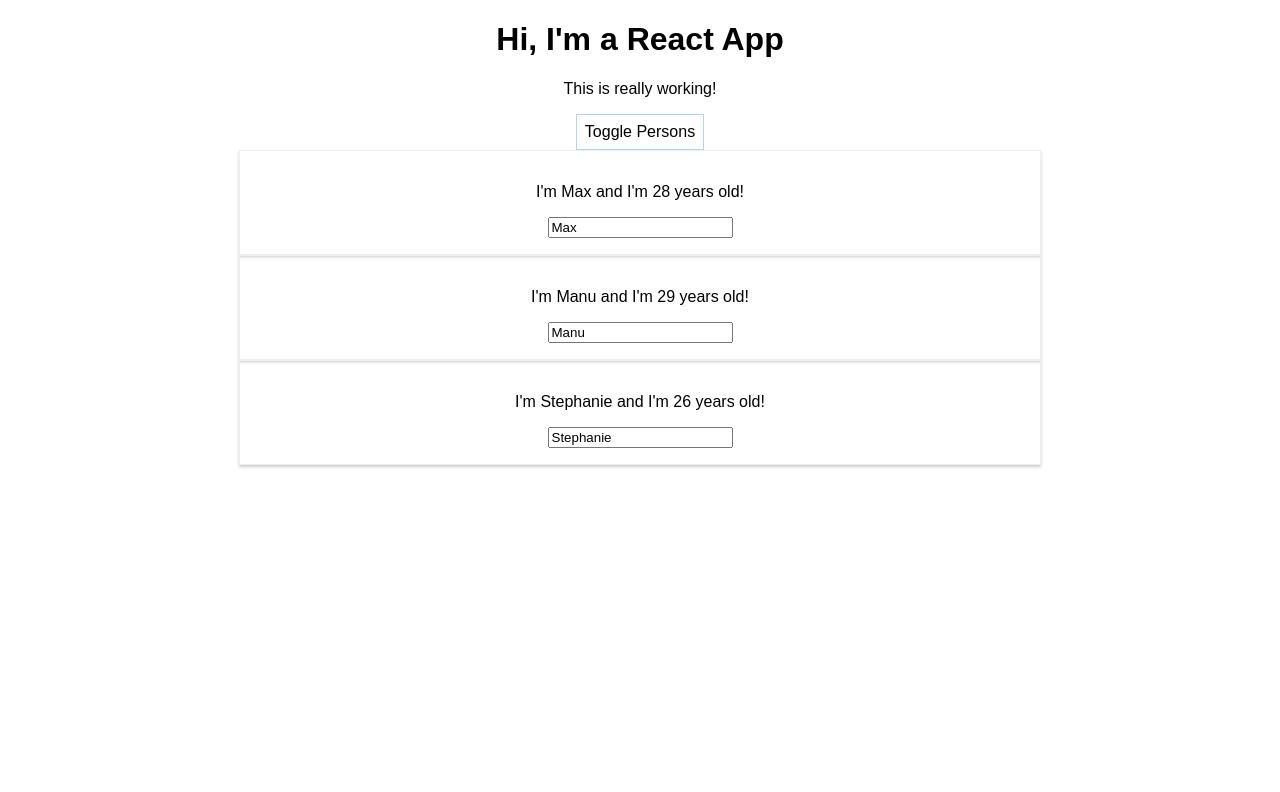
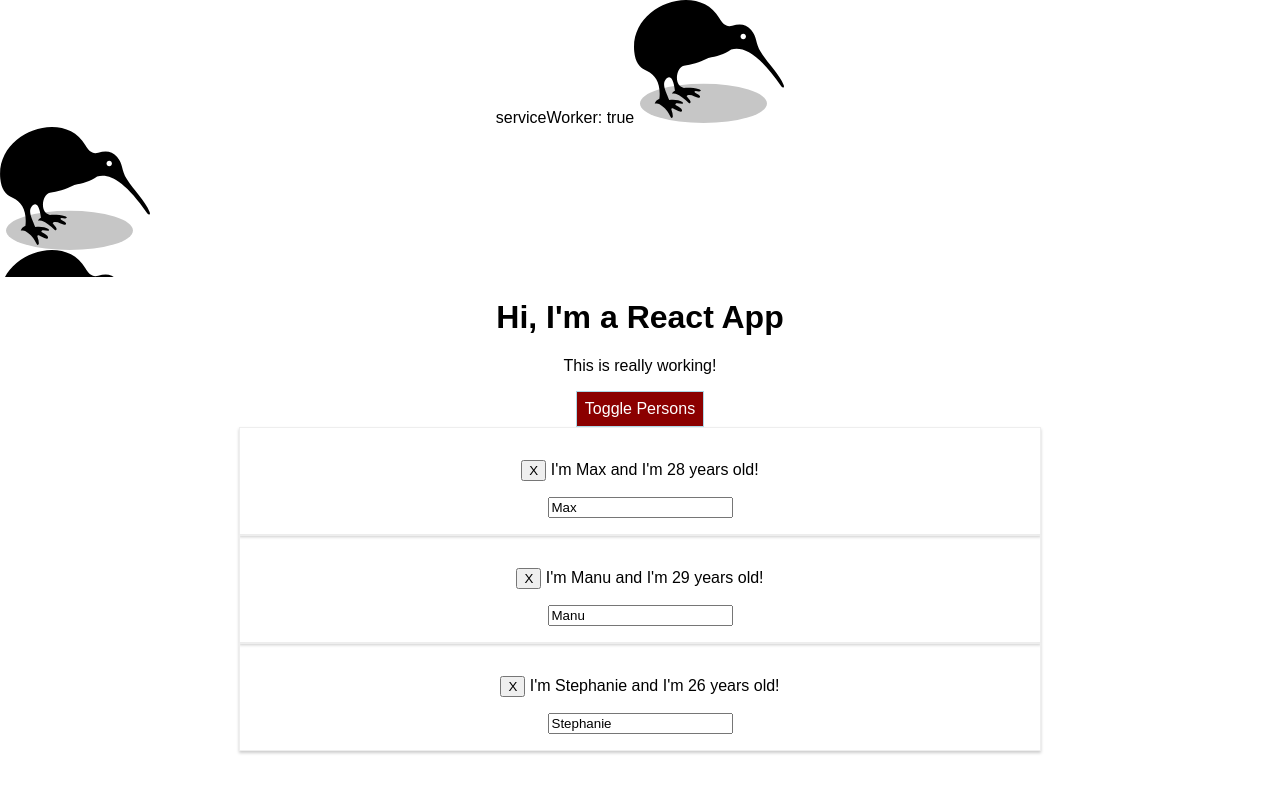
Before and after one commit to skripnike/react-complete-guide, a React (Create React App) app: page / in a window 1280 px wide. Shown: the top 792 px of the page. Built offline with nearby package versions, Linux system fonts and the light colour scheme.

Commit message:
style react components

```diff
--- a/src/App.css
+++ b/src/App.css
@@ -1,3 +1,18 @@
 .App {
   text-align: center;
 }
+
+.Logo {
+  background-image: url('./kiwi.svg');
+  background-size: contain;
+  height: 150px;
+  width: 150px;
+}
+
+.red {
+  color: darkred;
+}
+
+.bold {
+  font-weight: bold;
+}
--- a/src/App.js
+++ b/src/App.js
@@ -1,6 +1,7 @@
 import React, { Component } from 'react';
 import './App.css';
 import Person from './Person/Person';
+import logo from './kiwi.svg';
 
 class App extends Component {
   state = {
@@ -39,8 +40,8 @@ class App extends Component {
   }
 
   render() {
-    const styleBtn = {
-      backgroundColor: '#fff',
+    let styleBtn = {
+      backgroundColor: 'lightgreen',
       font: 'inherit',
       border: '1px solid lightblue',
       padding: '8px',
@@ -62,12 +63,26 @@ class App extends Component {
           })}
         </div>
       );
+
+      styleBtn.backgroundColor = 'darkred';
+      styleBtn.color = '#fff';
+    }
+
+    let btnClasses = [];
+    if (this.state.persons.length <= 2) {
+      btnClasses.push('red'); // ["red"]
+    }
+    if (this.state.persons.length <= 1) {
+      btnClasses.push('bold'); // ["red", "bold"]
     }
 
     return (
       <div className="App">
+        serviceWorker: {('serviceWorker' in navigator) ? 'true' : 'false'}
+        <img src={logo} alt="Logo" width="150" />
+        <div className="Logo" />
         <h1>Hi, I'm a React App</h1>
-        <p>This is really working!</p>
+        <p className={btnClasses.join(' ')}>This is really working!</p>
         <button
           onClick={this.togglePersonsHandler}
           style={styleBtn}>Toggle Persons</button>
--- a/src/Person/Person.js
+++ b/src/Person/Person.js
@@ -4,7 +4,7 @@ import './Person.css';
 const person = (props) => {
   return (
     <div className="Person">
-      <p onClick={props.click}>I'm {props.name} and I'm {props.age} years old!</p>
+      <p><button onClick={props.click}>X</button> I'm {props.name} and I'm {props.age} years old!</p>
       <p>{props.children}</p>
       <input type="text" onChange={props.changed} value={props.name} />
     </div>
```
Also changed, not shown: src/kiwi.svg (added).
